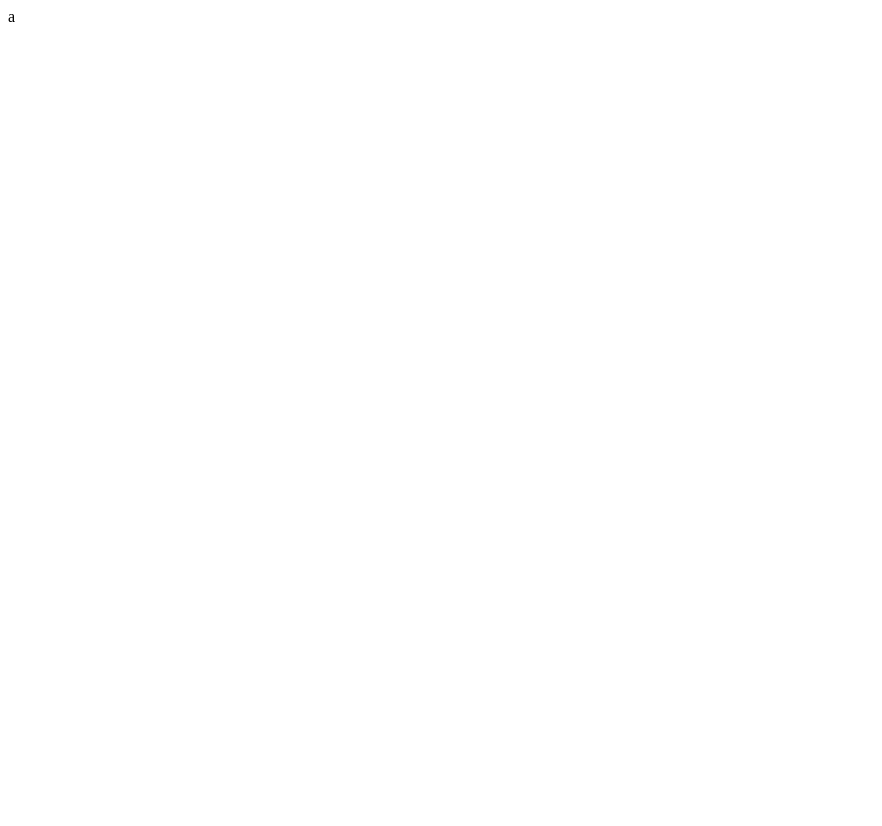
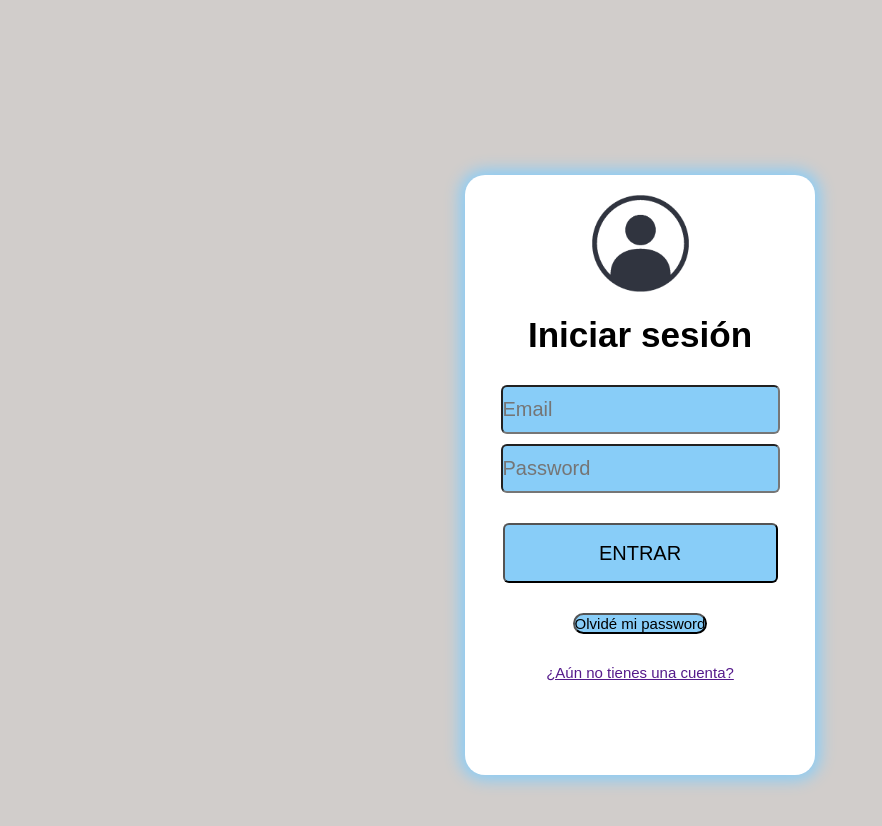
Before and after one commit to LeandroTorales/Nucba, a plain HTML site: page Clase 05/index.html in a window 1280 px wide. Shown: the whole page, without its empty margins (0-882 px from the left). Before the commit the page ends 800 px from the top, so only its background shows below. Drawn offline with Linux system fonts and the light colour scheme; a web font is replaced by a local one.

Commit message:
login landing end

```diff
--- a/Clase 05/css/styles.css
+++ b/Clase 05/css/styles.css
@@ -0,0 +1,93 @@
+* {
+  margin: 0;
+  padding: 0;
+}
+body {
+  display: flex;
+  align-items: center;
+  justify-content: center;
+  height: 100%;
+  width: 100%;
+  background-color: rgb(209, 205, 203);
+}
+article {
+  margin-top: 50%;
+  margin-bottom: 50%;
+  text-align: center;
+  width: 350px;
+  height: 600px;
+  background-color: rgb(255, 255, 255);
+  border-radius: 20px 20px;
+  box-shadow: 0px 0px 15px 5px rgb(136, 205, 248);
+}
+
+img {
+  max-width: 100%;
+  max-height: 100%;
+  object-fit: contain;
+}
+.imgAvatar {
+  height: 125px;
+  width: 125px;
+  margin-left: auto;
+  margin-right: auto;
+  padding-top: 15px;
+}
+.iniciarSesion {
+  font-size: 30px;
+  font-family: "Anek Malayalam", sans-serif;
+  margin-bottom: 30px;
+}
+#email {
+  font-size: 20px;
+  font-family: "Anek Malayalam", sans-serif;
+  height: 45px;
+  width: 275px;
+  background-color: rgb(136, 205, 248);
+  border-radius: 6px 6px 6px 6px;
+  margin-bottom: 10px;
+}
+#password {
+  font-size: 20px;
+  font-family: "Anek Malayalam", sans-serif;
+  height: 45px;
+  width: 275px;
+  background-color: rgb(136, 205, 248);
+  border-radius: 6px 6px 6px 6px;
+  margin-bottom: 30px;
+}
+#entrar {
+  text-align: center;
+  font-size: 20px;
+  font-family: "Anek Malayalam", sans-serif;
+  height: 60px;
+  width: 275px;
+  background-color: rgb(136, 205, 248);
+  border-radius: 6px 6px 6px 6px;
+  margin-bottom: 30px;
+}
+#entrar:hover {
+  cursor: pointer;
+  color: rgb(136, 205, 248);
+  background-color: rgb(0, 0, 0);
+}
+#olvidoContraseña {
+  text-align: center;
+  font-size: 15px;
+  font-family: "Anek Malayalam", sans-serif;
+  height: auto;
+  width: auto;
+  background-color: rgb(136, 205, 248);
+  border-radius: 15px;
+  margin-bottom: 30px;
+}
+#olvidoContraseña:hover {
+  cursor: pointer;
+  color: rgb(136, 205, 248);
+  background-color: rgb(0, 0, 0);
+}
+.registrarse{
+  text-align: center;
+  font-size: 15px;
+  font-family: "Anek Malayalam", sans-serif;
+}
--- a/Clase 05/index.html
+++ b/Clase 05/index.html
@@ -1,11 +1,45 @@
 <!DOCTYPE html>
 <html lang="en">
+
 <head>
   <meta charset="UTF-8" />
   <meta http-equiv="X-UA-Compatible" content="IE=edge" />
   <meta name="viewport" content="width=device-width, initial-scale=1.0" />
   <title>Clase 05</title>
   <link rel="stylesheet" href="/css/styles.css" />
+  <link href="https://fonts.googleapis.com/css2?family=Anek+Malayalam:wght@300&display=swap" rel="stylesheet" />
 </head>
-  <body>a</body>
+
+<body>
+  <main>
+    <article>
+      <div class="imgAvatar">
+        <img src="./image/imgAvatar.jpg" alt="imgAvatar" />
+      </div>
+
+      <section class="iniciarSesion">
+        <h1>Iniciar sesión</h1>
+      </section>
+
+      <section class="forms">
+        <form id="login">
+          <input type="email" name="email" id="email" placeholder="Email" />
+          <br>
+          <input type="password" name="password" id="password" placeholder="Password" />
+          <br>
+          <input type="button" value="ENTRAR" id="entrar" />
+          <br>
+          <input type="button" value="Olvidé mi password" id="olvidoContraseña" />
+        </form>
+      </section>
+
+      <section class="registrarse">
+        <a href="">
+          <p>¿Aún no tienes una cuenta?</p>
+        </a>
+      </section>
+    </article>
+  </main>
+</body>
+
 </html>
```
Also changed, not shown: Clase 05/image/imgAvatar.jpg (added). Lines whose indentation alone changed are shown as unchanged.
